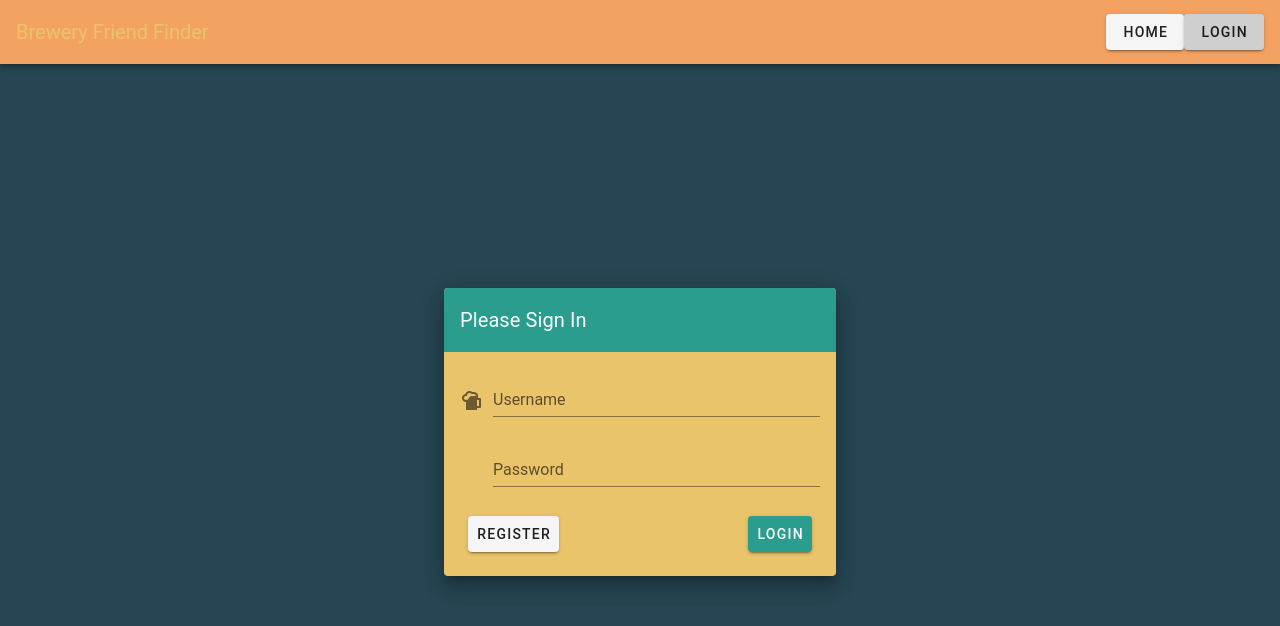
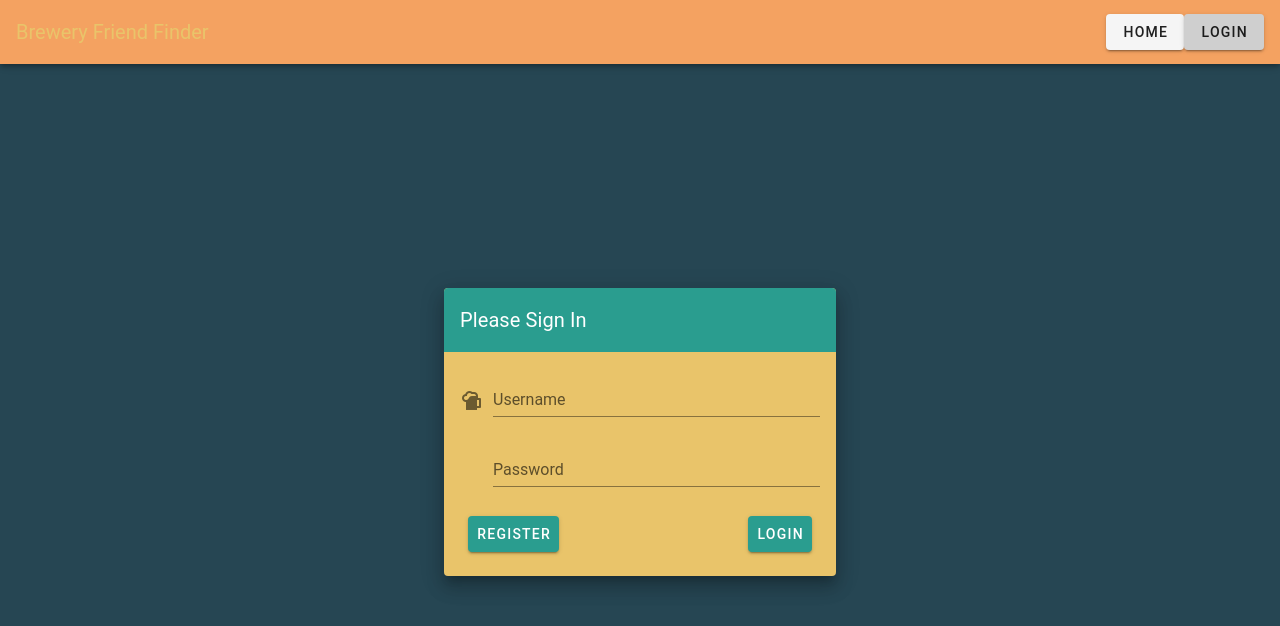
Before and after one commit to adeckert1010/BreweryFinder, a Vue app in the folder vue_starter_dotnet/frontend/: page /login in a window 1280 px wide. Shown: the top 626 px of the page. Built offline with nearby package versions, Linux system fonts and the light colour scheme.

Commit message:
register button prettyfied

```diff
--- a/vue_starter_dotnet/frontend/src/views/Login.vue
+++ b/vue_starter_dotnet/frontend/src/views/Login.vue
@@ -74,10 +74,10 @@
       /> -->
       <v-card-actions>
       <!-- <router-link :to="{ name: 'register' }">Need an account?</router-link> -->
-      <v-btn to="/register">Register</v-btn>
+      <v-btn class="primary" to="/register">Register</v-btn>
       <!-- <button type="submit">Sign in</button> -->
       <v-spacer />
-      <v-btn color="primary" type="submit">Login</v-btn>
+      <v-btn class="primary" type="submit">Login</v-btn>
       </v-card-actions>
     </v-form>
     </v-card-text>
```
